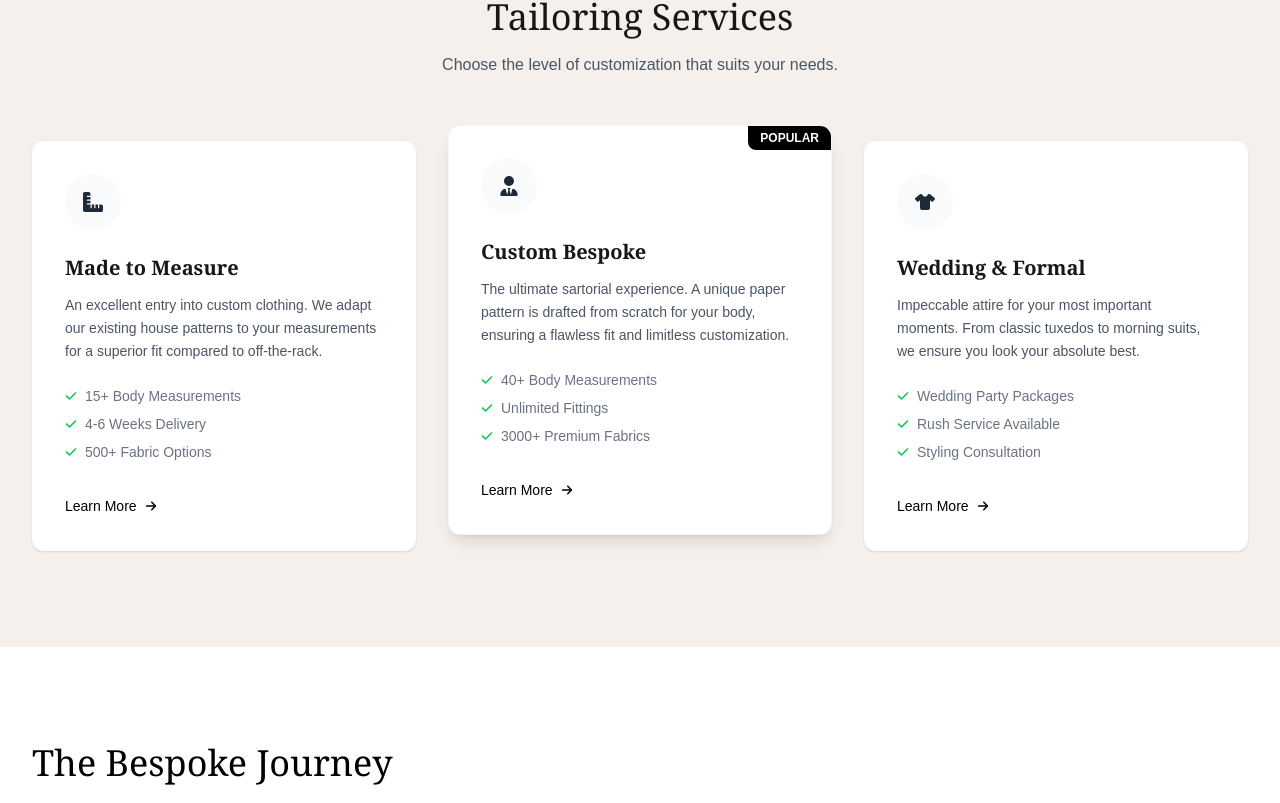
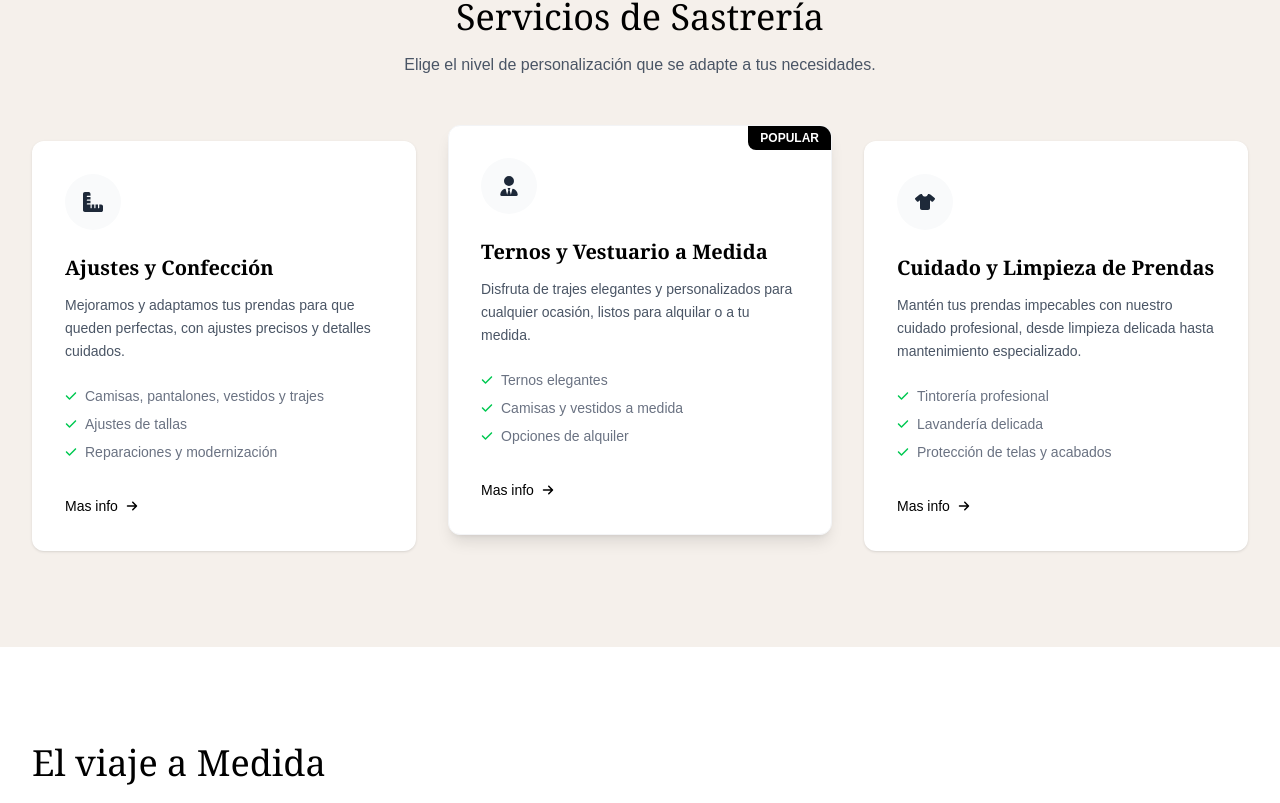
Before and after one commit to FaureGalliard/NextJsLandingPage, a Next.js app: page / in a window 1280 px wide. Shown: the part 1697-2500 px from the top of the page. Built offline with nearby package versions, Linux system fonts and the light colour scheme.

Commit message:
fix: services

```diff
--- a/src/components/Bespokeprocess.tsx
+++ b/src/components/Bespokeprocess.tsx
@@ -57,7 +57,7 @@ export default function BespokeProcess() {
         <div className="flex flex-col md:flex-row gap-12 items-center">
           {/* Steps */}
           <div className="w-full md:w-1/2">
-            <h2 className="text-[#000000] text-3xl md:text-4xl font-serif mb-8">The Bespoke Journey</h2>
+            <h2 className="text-[#000000] text-3xl md:text-4xl font-serif mb-8">El viaje a Medida</h2>
 
             <div className="space-y-8 relative text-[#000000]">
               {/* Connecting Line */}
@@ -79,7 +79,7 @@ export default function BespokeProcess() {
                 href="#appointment"
                 className="bg-black text-white px-8 py-3 rounded-full text-sm font-medium hover:bg-gray-800 transition-all inline-block"
               >
-                Book Your Consultation
+                Reserva tu consulta
               </a>
             </div>
           </div>
--- a/src/components/Services.tsx
+++ b/src/components/Services.tsx
@@ -47,7 +47,7 @@ function ServiceCard({ icon, title, description, features, popular = false, elev
         ))}
       </ul>
       <a href="#" className="inline-flex items-center text-sm font-medium text-black hover:text-yellow-600 transition-colors">
-        Learn More <ArrowRightIcon />
+        Mas info <ArrowRightIcon />
       </a>
     </div>
   );
@@ -61,10 +61,9 @@ export default function Services() {
           <path d="M.2 468.9C2.7 493.1 23.1 512 48 512l96 0 320 0c26.5 0 48-21.5 48-48l0-96c0-26.5-21.5-48-48-48l-48 0 0 80c0 8.8-7.2 16-16 16s-16-7.2-16-16l0-80-64 0 0 80c0 8.8-7.2 16-16 16s-16-7.2-16-16l0-80-64 0 0 80c0 8.8-7.2 16-16 16s-16-7.2-16-16l0-80-80 0c-8.8 0-16-7.2-16-16s7.2-16 16-16l80 0 0-64-80 0c-8.8 0-16-7.2-16-16s7.2-16 16-16l80 0 0-64-80 0c-8.8 0-16-7.2-16-16s7.2-16 16-16l80 0 0-48c0-26.5-21.5-48-48-48L48 0C21.5 0 0 21.5 0 48L0 368l0 96c0 1.7 .1 3.3 .2 4.9z" />
         </svg>
       ),
-      title: 'Made to Measure',
-      description:
-        'An excellent entry into custom clothing. We adapt our existing house patterns to your measurements for a superior fit compared to off-the-rack.',
-      features: ['15+ Body Measurements', '4-6 Weeks Delivery', '500+ Fabric Options'],
+      title: 'Ajustes y Confección',
+      description: 'Mejoramos y adaptamos tus prendas para que queden perfectas, con ajustes precisos y detalles cuidados.',
+      features: ['Camisas, pantalones, vestidos y trajes', 'Ajustes de tallas', 'Reparaciones y modernización'],
     },
     {
       icon: (
@@ -72,10 +71,9 @@ export default function Services() {
           <path d="M224 256A128 128 0 1 1 224 0a128 128 0 1 1 0 256zM209.1 359.2l-18.6-31c-6.4-10.7 1.3-24.2 13.7-24.2H224h19.7c12.4 0 20.1 13.6 13.7 24.2l-18.6 31 33.4 123.9 36-146.9c2-8.1 9.8-13.4 17.9-11.3c70.1 17.6 121.9 81 121.9 156.4c0 17-13.8 30.7-30.7 30.7H285.5c-2.1 0-4-.4-5.8-1.1l.3 1.1H168l.3-1.1c-1.8 .7-3.8 1.1-5.8 1.1H30.7C13.8 512 0 498.2 0 481.3c0-75.5 51.9-138.9 121.9-156.4c8.1-2 15.9 3.3 17.9 11.3l36 146.9 33.4-123.9z" />
         </svg>
       ),
-      title: 'Custom Bespoke',
-      description:
-        'The ultimate sartorial experience. A unique paper pattern is drafted from scratch for your body, ensuring a flawless fit and limitless customization.',
-      features: ['40+ Body Measurements', 'Unlimited Fittings', '3000+ Premium Fabrics'],
+      title: 'Ternos y Vestuario a Medida',
+      description: 'Disfruta de trajes elegantes y personalizados para cualquier ocasión, listos para alquilar o a tu medida.',
+      features: ['Ternos elegantes', 'Camisas y vestidos a medida', 'Opciones de alquiler'],
       popular: true,
       elevated: true,
     },
@@ -85,10 +83,10 @@ export default function Services() {
           <path d="M211.8 0c7.8 0 14.3 5.7 16.7 13.2C240.8 51.9 277.1 80 320 80s79.2-28.1 91.5-66.8C413.9 5.7 420.4 0 428.2 0h12.6c22.5 0 44.2 7.9 61.5 22.3L628.5 127.4c6.6 5.5 10.7 13.5 11.4 22.1s-2.1 17.1-7.8 23.6l-56 64c-11.4 13.1-31.2 14.6-44.6 3.5L480 197.7V448c0 35.3-28.7 64-64 64H224c-35.3 0-64-28.7-64-64V197.7l-51.5 42.9c-13.3 11.1-33.1 9.6-44.6-3.5l-56-64c-5.7-6.5-8.5-15-7.8-23.6s4.8-16.6 11.4-22.1L137.7 22.3C155 7.9 176.7 0 199.2 0h12.6z" />
         </svg>
       ),
-      title: 'Wedding & Formal',
-      description:
-        'Impeccable attire for your most important moments. From classic tuxedos to morning suits, we ensure you look your absolute best.',
-      features: ['Wedding Party Packages', 'Rush Service Available', 'Styling Consultation'],
+      title: 'Cuidado y Limpieza de Prendas',
+    description: 'Mantén tus prendas impecables con nuestro cuidado profesional, desde limpieza delicada hasta mantenimiento especializado.',
+    features: ['Tintorería profesional', 'Lavandería delicada', 'Protección de telas y acabados'],
+
     },
   ];
 
@@ -96,10 +94,10 @@ export default function Services() {
     <section id="services" className="py-24 bg-[#f5f0eb]">
       <div className="max-w-7xl mx-auto px-4 sm:px-6 lg:px-8">
         <div className="text-center max-w-3xl mx-auto mb-16">
-          <h2 className="text-3xl md:text-4xl font-serif mb-4">Tailoring Services</h2>
-          <p className="text-gray-600">Choose the level of customization that suits your needs.</p>
+          <h2 className="text-[#000000] text-3xl md:text-4xl font-serif mb-4">Servicios de Sastrería</h2>
+          <p className="text-gray-600">Elige el nivel de personalización que se adapte a tus necesidades.</p>
         </div>
-        <div className="grid grid-cols-1 md:grid-cols-3 gap-8">
+        <div className="text-[#000000] grid grid-cols-1 md:grid-cols-3 gap-8">
           {services.map((service) => (
             <ServiceCard key={service.title} {...service} />
           ))}
```
